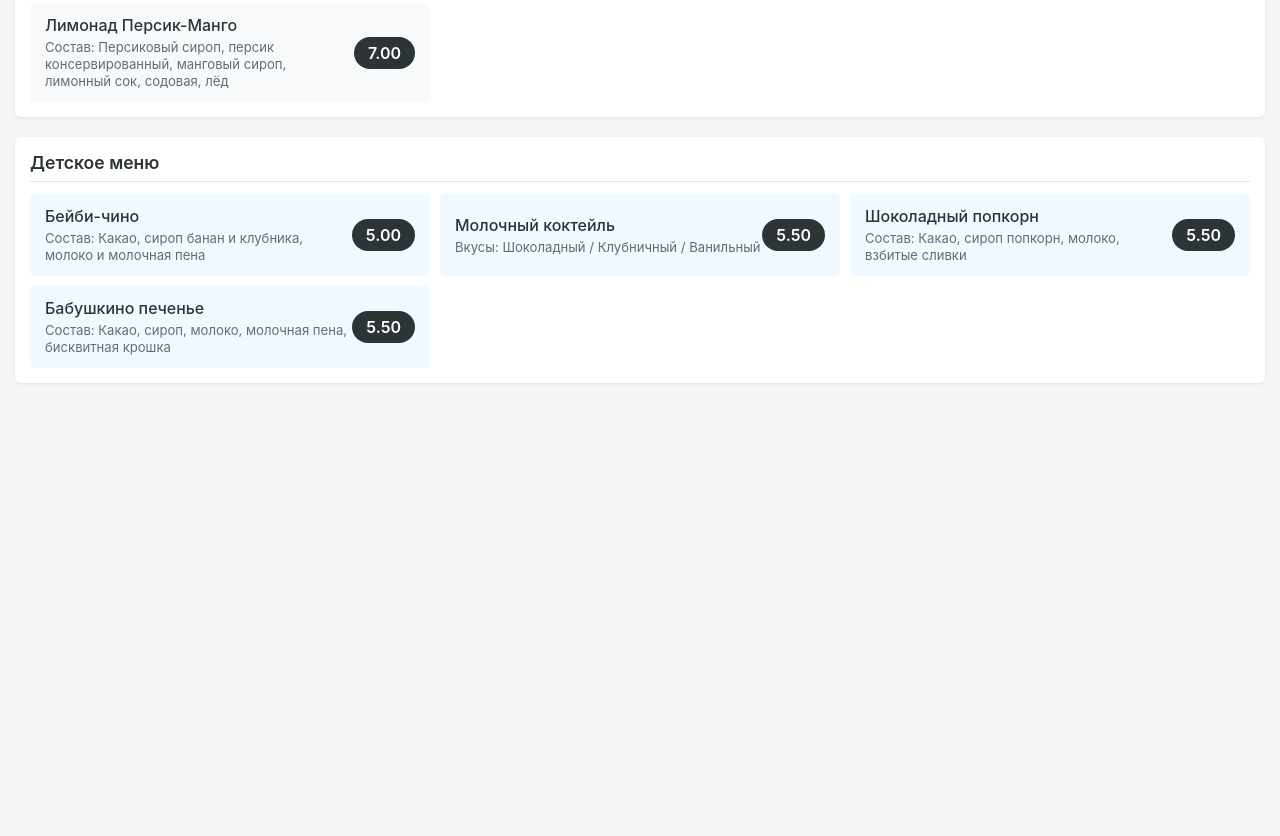
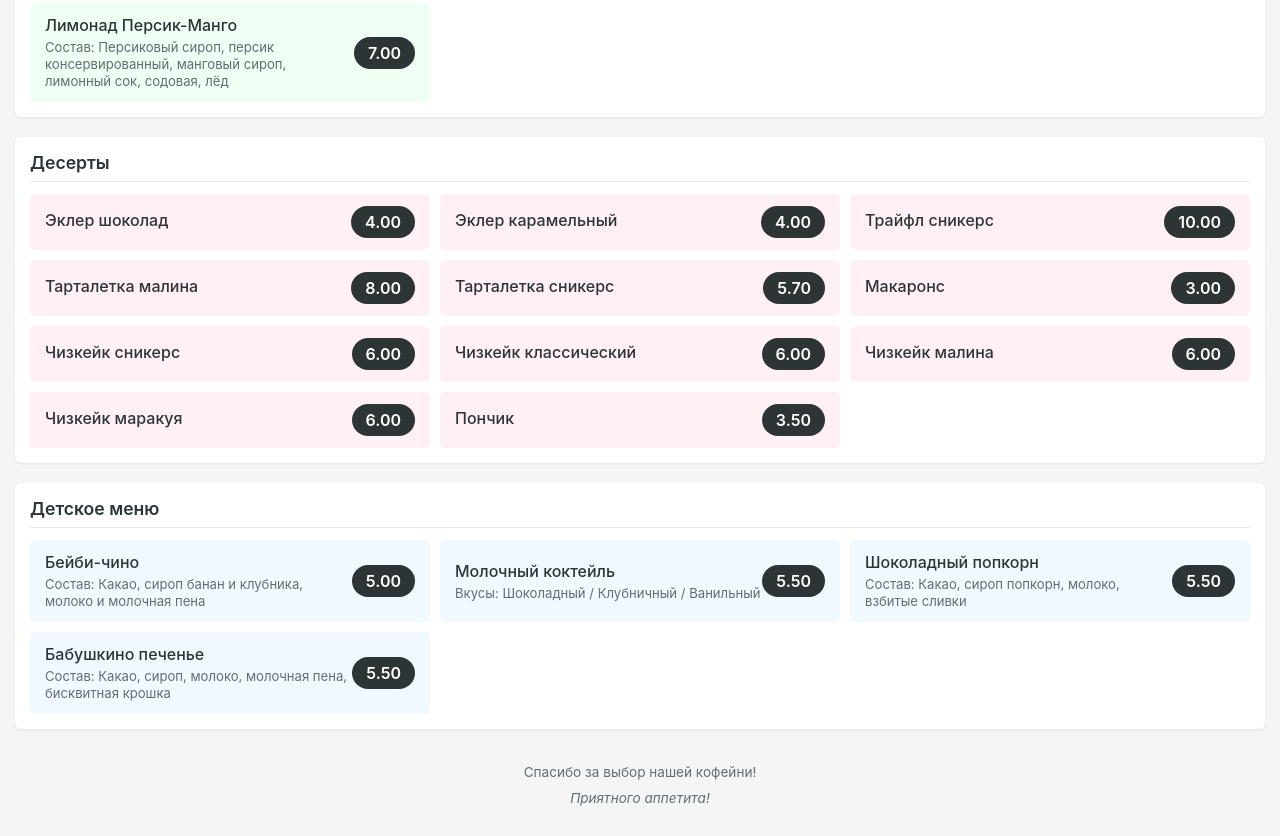
Before and after one commit to HonestDh/Kofeenok-menu, a plain HTML site: page index.html in a window 1280 px wide. Shown: the part 1805-2641 px from the top of the page. Before the commit the page ends 2223 px from the top, so only its background shows below. Drawn offline with Linux system fonts and the light colour scheme.

Commit message:
Release version 0.1

```diff
--- a/index.html
+++ b/index.html
@@ -178,6 +178,8 @@
             </div>
         </div>
 
+
+
         <div class="section">
             <h2>Коктейли</h2>
             <div class="menu-grid">
@@ -251,75 +253,147 @@
             <h2>Лимонады</h2>
             <div class="category-title">Объем: 400 мл / Цена: 7 руб</div>
             <div class="menu-grid">
-                <div class="menu-item">
+                <div class="menu-item lemonade">
                     <div>
                         <div class="item-name">Мохито классический</div>
                         <div class="item-details">Состав: Лайм, мята, сахарный сироп, спрайт, лёд</div>
                     </div>
                     <div class="item-price">7.00</div>
                 </div>
-                <div class="menu-item">
+                <div class="menu-item lemonade">
                     <div>
                         <div class="item-name">Мохито клубничный</div>
                         <div class="item-details">Состав: Клубника, лайм, мята, клубничный сироп, спрайт, лёд</div>
                     </div>
                     <div class="item-price">7.00</div>
                 </div>
-                <div class="menu-item">
+                <div class="menu-item lemonade">
                     <div>
                         <div class="item-name">Киви-Тархун</div>
                         <div class="item-details">Состав: Киви, сироп тархун, сахарный сироп, клубника, содовое, лёд</div>
                     </div>
                     <div class="item-price">7.00</div>
                 </div>
-                <div class="menu-item">
+                <div class="menu-item lemonade">
                     <div>
                         <div class="item-name">Апельсин-Облепиха</div>
                         <div class="item-details">Состав: Апельсин, облепиха, сахарный сироп, содовая, лёд, мята</div>
                     </div>
                     <div class="item-price">7.00</div>
                 </div>
-                <div class="menu-item">
+                <div class="menu-item lemonade">
                     <div>
                         <div class="item-name">Малина-Маракуйя</div>
                         <div class="item-details">Состав: Малина, сироп маракуйя, сахарный сироп, содовая, мята, лёд</div>
                     </div>
                     <div class="item-price">7.00</div>
                 </div>
-                <div class="menu-item">
+                <div class="menu-item lemonade">
                     <div>
                         <div class="item-name">Апельсиновый лимонад</div>
                         <div class="item-details">Состав: Апельсин, сахарный и апельсиновый сиропы, содовая, мята, лёд</div>
                     </div>
                     <div class="item-price">7.00</div>
                 </div>
-                <div class="menu-item">
+                <div class="menu-item lemonade">
                     <div>
                         <div class="item-name">Чёрная смородина</div>
                         <div class="item-details">Состав: Чёрная смородина (сироп), апельсин, содовая, лёд</div>
                     </div>
                     <div class="item-price">7.00</div>
                 </div>
-                <div class="menu-item">
+                <div class="menu-item lemonade">
                     <div>
                         <div class="item-name">Гранатовый лимонад</div>
                         <div class="item-details">Состав: Гранатовый сироп, малиновый сироп, содовая, лёд</div>
                     </div>
                     <div class="item-price">7.00</div>
                 </div>
-                <div class="menu-item">
+                <div class="menu-item lemonade">
                     <div>
                         <div class="item-name">Арбуз-Лайм</div>
                         <div class="item-details">Состав: Арбузный сироп, лаймовый сироп, содовая, лёд</div>
                     </div>
                     <div class="item-price">7.00</div>
                 </div>
-                <div class="menu-item">
+                <div class="menu-item lemonade">
                     <div>
                         <div class="item-name">Лимонад Персик-Манго</div>
                         <div class="item-details">Состав: Персиковый сироп, персик консервированный, манговый сироп, лимонный сок, содовая, лёд</div>
                     </div>
                     <div class="item-price">7.00</div>
+                </div>
+            </div>
+        </div>
+
+        <div class="section">
+            <h2>Десерты</h2>
+            <div class="menu-grid">
+                <div class="menu-item dessert">
+                    <div>
+                        <div class="item-name">Эклер шоколад</div>
+                    </div>
+                    <div class="item-price">4.00</div>
+                </div>
+                <div class="menu-item dessert">
+                    <div>
+                        <div class="item-name">Эклер карамельный</div>
+                    </div>
+                    <div class="item-price">4.00</div>
+                </div>
+                <div class="menu-item dessert">
+                    <div>
+                        <div class="item-name">Трайфл сникерс</div>
+                    </div>
+                    <div class="item-price">10.00</div>
+                </div>
+                <div class="menu-item dessert">
+                    <div>
+                        <div class="item-name">Тарталетка малина</div>
+                    </div>
+                    <div class="item-price">8.00</div>
+                </div>
+                <div class="menu-item dessert">
+                    <div>
+                        <div class="item-name">Тарталетка сникерс</div>
+                    </div>
+                    <div class="item-price">5.70</div>
+                </div>
+                <div class="menu-item dessert">
+                    <div>
+                        <div class="item-name">Макаронс</div>
+                    </div>
+                    <div class="item-price">3.00</div>
+                </div>
+                <div class="menu-item dessert">
+                    <div>
+                        <div class="item-name">Чизкейк сникерс</div>
+                    </div>
+                    <div class="item-price">6.00</div>
+                </div>
+                <div class="menu-item dessert">
+                    <div>
+                        <div class="item-name">Чизкейк классический</div>
+                    </div>
+                    <div class="item-price">6.00</div>
+                </div>
+                <div class="menu-item dessert">
+                    <div>
+                        <div class="item-name">Чизкейк малина</div>
+                    </div>
+                    <div class="item-price">6.00</div>
+                </div>
+                <div class="menu-item dessert">
+                    <div>
+                        <div class="item-name">Чизкейк маракуя</div>
+                    </div>
+                    <div class="item-price">6.00</div>
+                </div>
+                <div class="menu-item dessert">
+                    <div>
+                        <div class="item-name">Пончик</div>
+                    </div>
+                    <div class="item-price">3.50</div>
                 </div>
             </div>
         </div>
@@ -358,6 +432,10 @@
             </div>
         </div>
 
+        <footer>
+            <p>Спасибо за выбор нашей кофейни!</p>
+            <p style="margin-top: 10px; font-style: italic;">Приятного аппетита!</p>
+        </footer>
     </div>
 </body>
 </html>
--- a/style.css
+++ b/style.css
@@ -108,6 +108,22 @@ h2 {
     background: #e3f2fd;
 }
 
+.menu-item.dessert {
+    background: #fff0f5;
+}
+
+.menu-item.dessert:hover {
+    background: #fde0e7;
+}
+
+.menu-item.lemonade {
+    background: #f0fff4;
+}
+
+.menu-item.lemonade:hover {
+    background: #e0f2e9;
+}
+
 .item-name {
     font-size: 1em;
     font-weight: 500;
```
